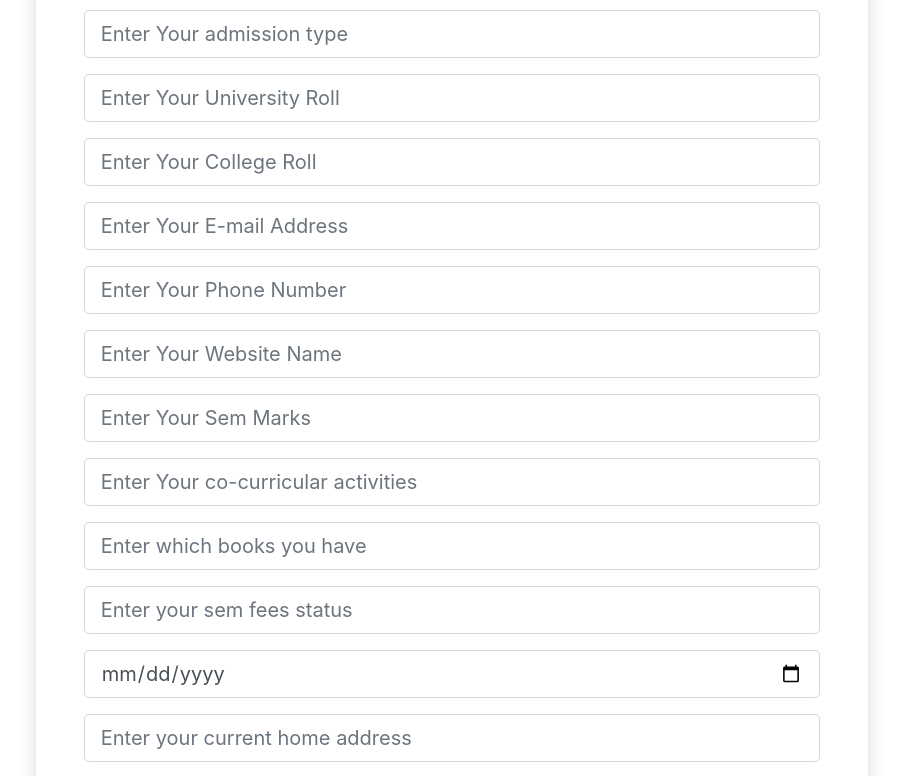
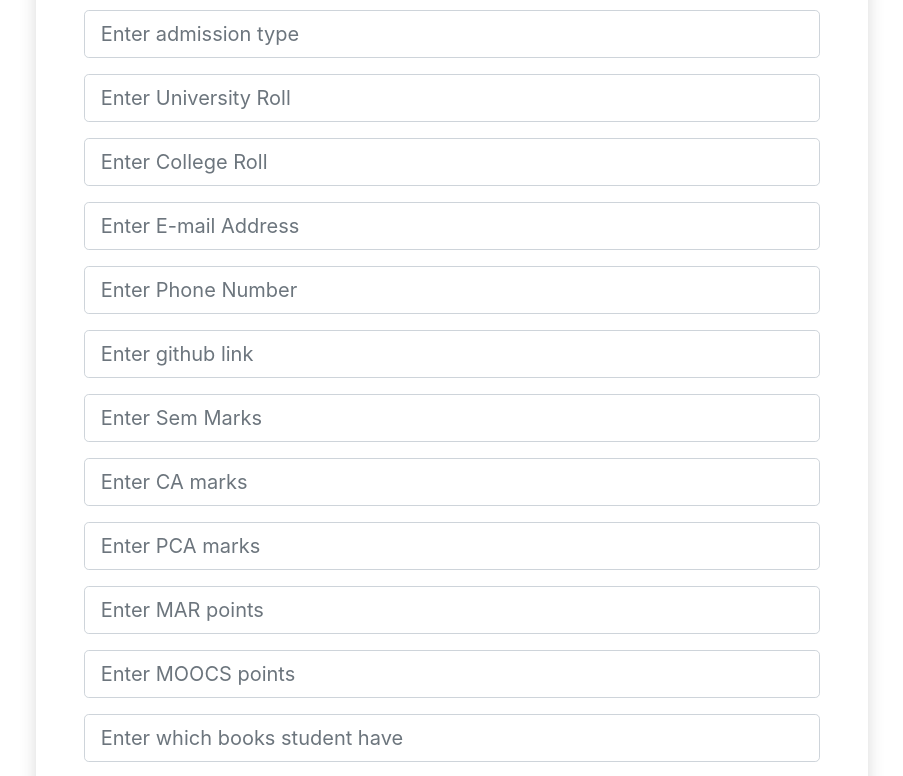
Before and after one commit to banerjiea/Student-Directory, a React (Create React App) app: page /users/edit/10 in a window 1280 px wide. Shown: the part 220-996 px from the top of the page, without its empty margins (188-1091 px from the left). Built offline with nearby package versions, Linux system fonts and the light colour scheme; no server answers.

Commit message:
trying to deploy 2

```diff
--- a/src/App.js
+++ b/src/App.js
@@ -10,6 +10,8 @@ import NotFound from "./components/pages/NotFound";
 import AddUser from "./components/users/AddUser";
 import EditUser from "./components/users/EditUser";
 import User from "./components/users/User";
+import Denied from "./components/pages/Denied";
+import sample from "./components/pages/sample";
 
 function App() {
   return (
@@ -24,6 +26,8 @@ function App() {
           <Route exact path="/users/add" component={AddUser} />
           <Route exact path="/users/edit/:id" component={EditUser} />
           <Route exact path="/users/:id" component={User} />
+          <Route exact path="/denied" component={Denied} />
+          <Route exact path="/sample" component={sample} />
           <Route component={NotFound} />
         </Switch>
       </div>
--- /dev/null
+++ b/src/components/pages/sample.js
@@ -0,0 +1,61 @@
+/* eslint-disable react-hooks/rules-of-hooks */
+/* eslint-disable react-hooks/exhaustive-deps */
+import React, { useState, useEffect } from "react";
+import { Link, useParams } from "react-router-dom";
+import axios from "axios";
+
+const sample = () => {
+  const [user, setUser] = useState({
+    name: "",
+    username: "",
+    roll: "",
+    email: "",
+    phone: "",
+    website: "",
+    marks: "",
+    coca: "",
+    books: "",
+    fees: "",
+    dob: "",
+    address: "",
+    dept: "",
+    placed: "",
+    gen: "",
+    ca: "",
+    pca: "",
+    moocs: "",
+  });
+  const { id } = useParams();
+  useEffect(() => {
+    loadUser();
+  }, []);
+  const loadUser = async () => {
+    const res = await axios.get(
+      `https://student-dir-api.herokuapp.com/users/${id}`
+    );
+    setUser(res.data);
+  };
+
+  return (
+    <div className="container py-4">
+      <Link className="btn btn-primary" to="/">
+        Back to Home
+      </Link>
+      <h1 className="display-4">User Id:{user.username}</h1>
+      <hr />
+      <div className="container mb-3 mt-4">
+        <table class="table table-striped table-bordered table-hover">
+          <thead>
+            <tr>
+              <th scope="col">#</th>
+              <th scope="col">Personal info</th>
+              {user.address}
+            </tr>
+          </thead>
+        </table>
+      </div>
+    </div>
+  );
+};
+
+export default sample;
--- a/src/components/users/AddUser.js
+++ b/src/components/users/AddUser.js
@@ -20,6 +20,9 @@ const AddUser = () => {
     dept: "",
     placed: "",
     gen: "",
+    ca: "",
+    pca: "",
+    moocs: "",
   });
 
   const {
@@ -38,6 +41,9 @@ const AddUser = () => {
     dept,
     placed,
     gen,
+    ca,
+    pca,
+    moocs,
   } = user;
   const onInputChange = (e) => {
     setUser({ ...user, [e.target.name]: e.target.value });
@@ -136,11 +142,41 @@ const AddUser = () => {
           </div>
           <div className="form-group">
             <input
+              type="number"
+              className="form-control form-control-lg"
+              placeholder="Enter CA marks"
+              name="ca"
+              value={ca}
+              onChange={(e) => onInputChange(e)}
+            />
+          </div>
+          <div className="form-group">
+            <input
+              type="number"
+              className="form-control form-control-lg"
+              placeholder="Enter PCA marks"
+              name="pca"
+              value={pca}
+              onChange={(e) => onInputChange(e)}
+            />
+          </div>
+          <div className="form-group">
+            <input
               type="text"
               className="form-control form-control-lg"
-              placeholder="Enter co-curricular activities"
+              placeholder="Enter MAR points"
               name="coca"
               value={coca}
+              onChange={(e) => onInputChange(e)}
+            />
+          </div>
+          <div className="form-group">
+            <input
+              type="text"
+              className="form-control form-control-lg"
+              placeholder="Enter MOOCS points"
+              name="moocs"
+              value={moocs}
               onChange={(e) => onInputChange(e)}
             />
           </div>
--- a/src/components/users/EditUser.js
+++ b/src/components/users/EditUser.js
@@ -22,6 +22,9 @@ const EditUser = () => {
     dept: "",
     placed: "",
     gen: "",
+    ca: "",
+    pca: "",
+    moocs: "",
   });
 
   const {
@@ -40,6 +43,9 @@ const EditUser = () => {
     dept,
     placed,
     gen,
+    ca,
+    pca,
+    moocs,
   } = user;
   const onInputChange = (e) => {
     setUser({ ...user, [e.target.name]: e.target.value });
@@ -70,7 +76,7 @@ const EditUser = () => {
             <input
               type="text"
               className="form-control form-control-lg"
-              placeholder="Enter Your Name"
+              placeholder="Enter Name"
               name="name"
               value={name}
               onChange={(e) => onInputChange(e)}
@@ -80,7 +86,7 @@ const EditUser = () => {
             <input
               type="text"
               className="form-control form-control-lg"
-              placeholder="Enter Your admission type"
+              placeholder="Enter admission type"
               name="gen"
               value={gen}
               onChange={(e) => onInputChange(e)}
@@ -90,7 +96,7 @@ const EditUser = () => {
             <input
               type="number"
               className="form-control form-control-lg"
-              placeholder="Enter Your University Roll"
+              placeholder="Enter University Roll"
               name="username"
               value={username}
               onChange={(e) => onInputChange(e)}
@@ -100,7 +106,7 @@ const EditUser = () => {
             <input
               type="text"
               className="form-control form-control-lg"
-              placeholder="Enter Your College Roll"
+              placeholder="Enter College Roll"
               name="roll"
               value={roll}
               onChange={(e) => onInputChange(e)}
@@ -110,7 +116,7 @@ const EditUser = () => {
             <input
               type="email"
               className="form-control form-control-lg"
-              placeholder="Enter Your E-mail Address"
+              placeholder="Enter E-mail Address"
               name="email"
               value={email}
               onChange={(e) => onInputChange(e)}
@@ -120,7 +126,7 @@ const EditUser = () => {
             <input
               type="text"
               className="form-control form-control-lg"
-              placeholder="Enter Your Phone Number"
+              placeholder="Enter Phone Number"
               name="phone"
               value={phone}
               onChange={(e) => onInputChange(e)}
@@ -131,7 +137,7 @@ const EditUser = () => {
             <input
               type="text"
               className="form-control form-control-lg"
-              placeholder="Enter Your Website Name"
+              placeholder="Enter github link"
               name="website"
               value={website}
               onChange={(e) => onInputChange(e)}
@@ -141,7 +147,7 @@ const EditUser = () => {
             <input
               type="number"
               className="form-control form-control-lg"
-              placeholder="Enter Your Sem Marks"
+              placeholder="Enter Sem Marks"
               name="marks"
               value={marks}
               onChange={(e) => onInputChange(e)}
@@ -149,9 +155,29 @@ const EditUser = () => {
           </div>
           <div className="form-group">
             <input
+              type="number"
+              className="form-control form-control-lg"
+              placeholder="Enter CA marks"
+              name="ca"
+              value={ca}
+              onChange={(e) => onInputChange(e)}
+            />
+          </div>
+          <div className="form-group">
+            <input
+              type="number"
+              className="form-control form-control-lg"
+              placeholder="Enter PCA marks"
+              name="pca"
+              value={pca}
+              onChange={(e) => onInputChange(e)}
+            />
+          </div>
+          <div className="form-group">
+            <input
               type="text"
               className="form-control form-control-lg"
-              placeholder="Enter Your co-curricular activities"
+              placeholder="Enter MAR points"
               name="coca"
               value={coca}
               onChange={(e) => onInputChange(e)}
@@ -161,7 +187,17 @@ const EditUser = () => {
             <input
               type="text"
               className="form-control form-control-lg"
-              placeholder="Enter which books you have"
+              placeholder="Enter MOOCS points"
+              name="moocs"
+              value={moocs}
+              onChange={(e) => onInputChange(e)}
+            />
+          </div>
+          <div className="form-group">
+            <input
+              type="text"
+              className="form-control form-control-lg"
+              placeholder="Enter which books student have"
               name="books"
               value={books}
               onChange={(e) => onInputChange(e)}
@@ -171,7 +207,7 @@ const EditUser = () => {
             <input
               type="text"
               className="form-control form-control-lg"
-              placeholder="Enter your sem fees status"
+              placeholder="Enter sem fees status"
               name="fees"
               value={fees}
               onChange={(e) => onInputChange(e)}
@@ -181,7 +217,7 @@ const EditUser = () => {
             <input
               type="date"
               className="form-control form-control-lg"
-              placeholder="Enter your birth date"
+              placeholder="Enter birth date"
               name="dob"
               value={dob}
               onChange={(e) => onInputChange(e)}
@@ -191,7 +227,7 @@ const EditUser = () => {
             <input
               type="text"
               className="form-control form-control-lg"
-              placeholder="Enter your current home address"
+              placeholder="Enter current home address"
               name="address"
               value={address}
               onChange={(e) => onInputChange(e)}
@@ -201,7 +237,7 @@ const EditUser = () => {
             <input
               type="text"
               className="form-control form-control-lg"
-              placeholder="Enter your department and year"
+              placeholder="Enter department and year"
               name="dept"
               value={dept}
               onChange={(e) => onInputChange(e)}
@@ -211,7 +247,7 @@ const EditUser = () => {
             <input
               type="text"
               className="form-control form-control-lg"
-              placeholder="Enter your placement status"
+              placeholder="Enter placement status"
               name="placed"
               value={placed}
               onChange={(e) => onInputChange(e)}
--- a/src/components/users/User.js
+++ b/src/components/users/User.js
@@ -1,6 +1,7 @@
+/* eslint-disable react-hooks/rules-of-hooks */
 /* eslint-disable react-hooks/exhaustive-deps */
 import React, { useState, useEffect } from "react";
-import { Link, useParams } from "react-router-dom";
+import { Link, useParams, useHistory } from "react-router-dom";
 import axios from "axios";
 
 const User = () => {
@@ -20,6 +21,9 @@ const User = () => {
     dept: "",
     placed: "",
     gen: "",
+    ca: "",
+    pca: "",
+    moocs: "",
   });
   const { id } = useParams();
   useEffect(() => {
@@ -31,6 +35,13 @@ const User = () => {
     );
     setUser(res.data);
   };
+
+  let history = useHistory();
+
+  const redirect = () => {
+    history.push("/sample");
+  };
+
   return (
     <div className="container py-4">
       <Link className="btn btn-primary" to="/">
@@ -42,14 +53,32 @@ const User = () => {
         <table class="table table-striped table-bordered table-hover">
           <thead>
             <tr>
-              <th scope="col">#</th>
-              <th scope="col">Personal info</th>
-              <th scope="col">Academics</th>
-              <th scope="col">Co-curricular</th>
-              <th scope="col">Admission type</th>
-              <th scope="col">Books + Notes</th>
-              <th scope="col">Placement</th>
-              <th scope="col">Tution fees</th>
+              <th className="table-primary" scope="col">
+                #
+              </th>
+
+              <th className="table-primary" onClick={redirect} scope="col">
+                Personal info
+              </th>
+
+              <th className="table-primary" scope="col">
+                Academics
+              </th>
+              <th className="table-primary" scope="col">
+                Co-curricular
+              </th>
+              <th className="table-primary" scope="col">
+                Admission type
+              </th>
+              <th className="table-primary" scope="col">
+                Books + Notes
+              </th>
+              <th className="table-primary" scope="col">
+                Placement
+              </th>
+              <th className="table-primary" scope="col">
+                Tution fees
+              </th>
             </tr>
           </thead>
           <tbody>
@@ -78,13 +107,13 @@ const User = () => {
             <tr>
               <th scope="row">2</th>
               <td>DOB: {user.dob}</td>
-              <td>CA : 23</td>
-              <td>MOOCS: 15</td>
+              <td>CA : {user.ca}</td>
+              <td>MOOCS: {user.moocs}</td>
             </tr>
             <tr>
               <th scope="row">3</th>
               <td>Address: {user.address}</td>
-              <td>PCA : 35</td>
+              <td>PCA : {user.pca}</td>
             </tr>
             <tr>
               <th scope="row">4</th>
```
Also changed, not shown: src/components/layout/Navbar.js (+2 -14 lines), src/components/pages/Denied.js (added, +19 -0 lines), src/components/pages/Home.js (+33 -1 lines), src/components/pages/images/FutureLogo.png (added), src/images/FutureLogo.png (added).
